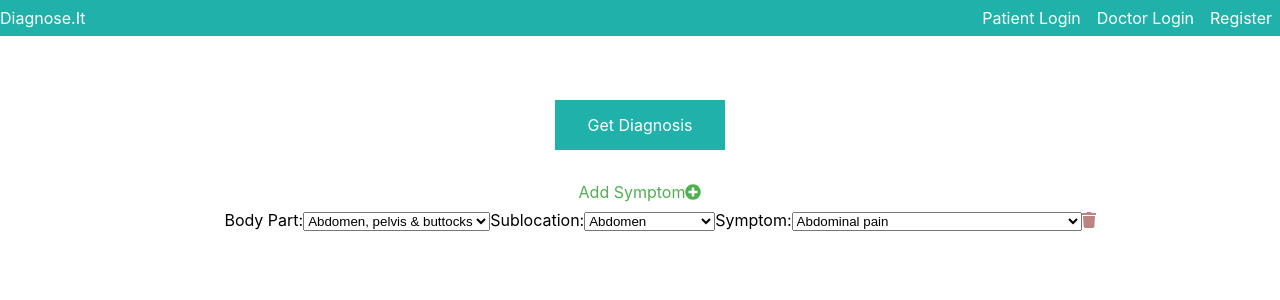
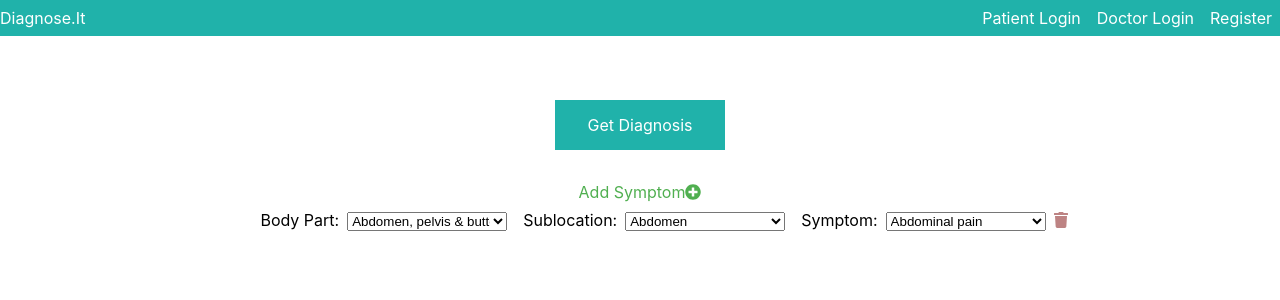
Before and after one commit to nvTwistt/final_project, a React (Create React App) app: page / in a window 1280 px wide. Both pictures are taken after a click on the icon 693 px from the left and 192 px from the top of the page. Shown: the top 300 px of the page. Built offline with nearby package versions, Linux system fonts and the light colour scheme.

Commit message:
cleaned up symptoms form

```diff
--- a/src/components/navigationBar/NavigationBar.js
+++ b/src/components/navigationBar/NavigationBar.js
@@ -17,7 +17,7 @@ export default function NavigationBar(props) {
             <Link to={"/appointmets"}>My Appointments</Link>{" "}
           </li>
         )}
-        {auth && <li><Logout /></li>}
+        {auth && <li><Logout/></li>}
 
         {!auth && (
           <li>
--- a/src/components/symptoms/SymptomForm.css
+++ b/src/components/symptoms/SymptomForm.css
@@ -2,11 +2,22 @@
 .symptom-item {
   margin: 0.5rem;
   text-align: center;
+  height: 2rem;
+}
+
+.symptom-item label {
+  margin: 0.5rem;
+  width:max-content;
+
+}
+
+.symptom-item label select {
+  width: 10rem;
+  margin-left: 0.5rem;
 }
 
 .delete-symptom-button {
   color: rgb(189, 131, 131);
-  align-self: center;
 }
 
 .delete-symptom-button :hover {
--- a/src/components/symptoms/SymptomList.css
+++ b/src/components/symptoms/SymptomList.css
@@ -8,7 +8,8 @@
 }
 
 .symptoms-list {
-  display: flexbox;
+  display: flex;
+  flex-direction: column;
   align-self: center;
   text-align: center;
 }
```
